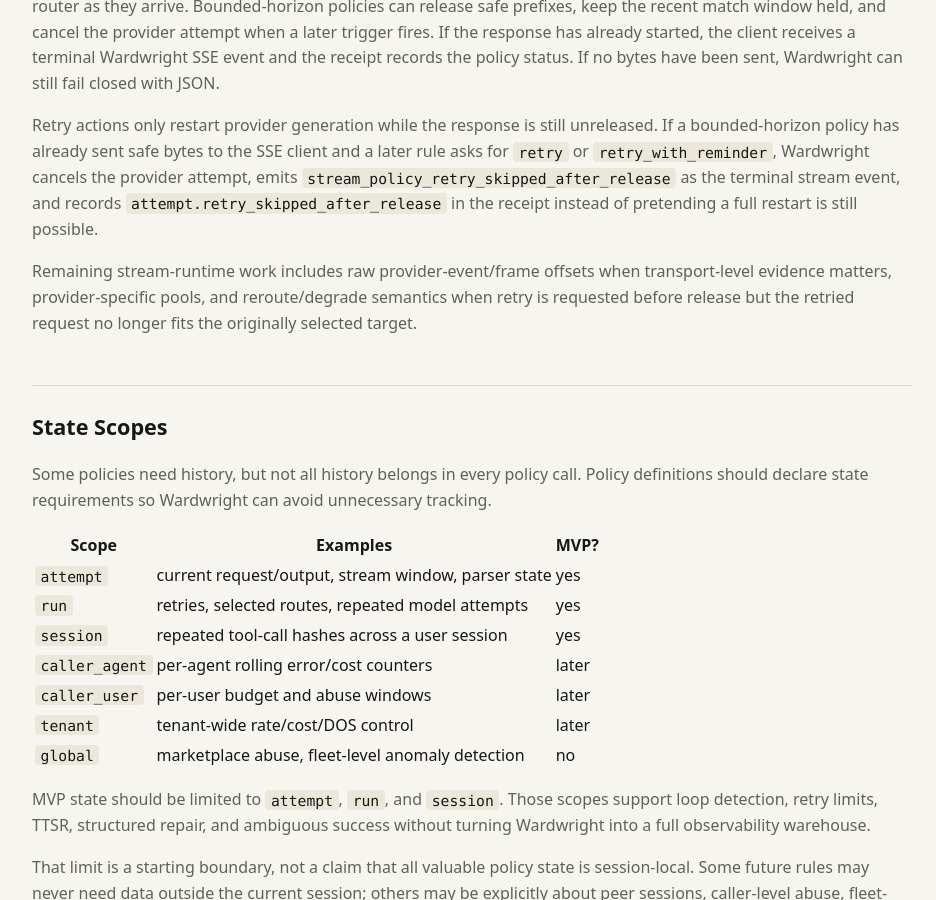
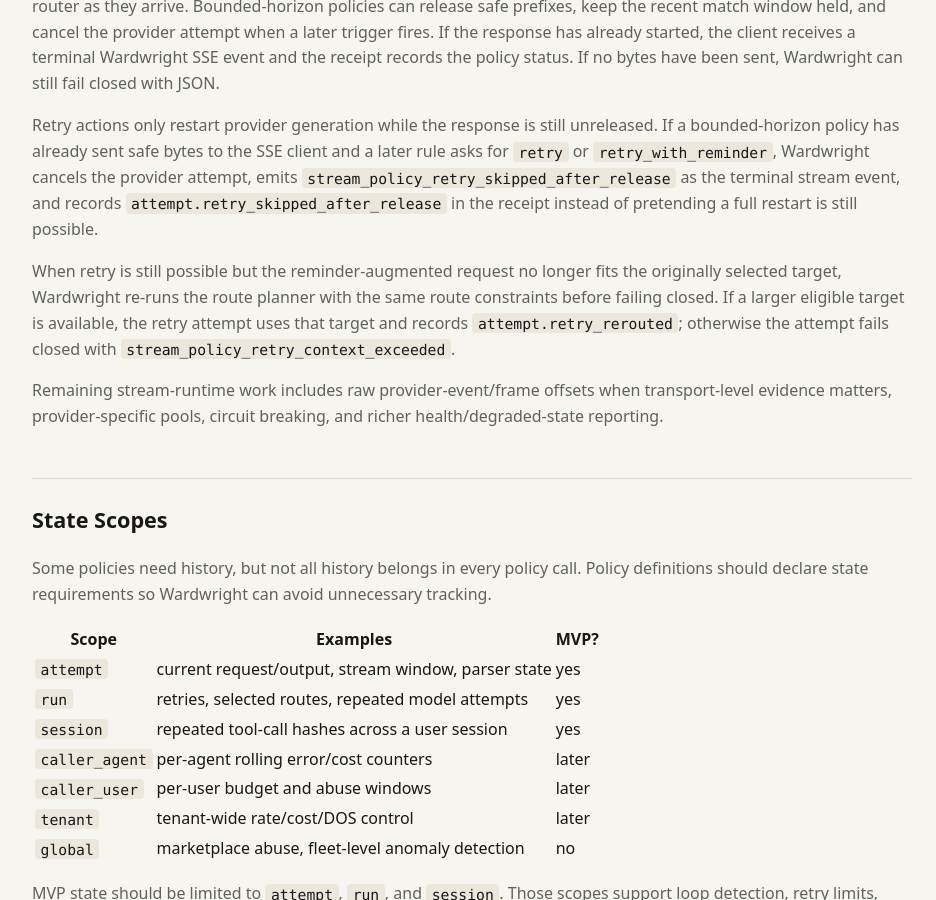
Before and after one commit to bglusman/ingary, a Jekyll site: the page built from docs/policy-engine.md, in a window 1280 px wide and 900 px high, scrolled down 5333 px. Shown: the whole window, without its empty margins (168-1104 px from the left). Built offline with Jekyll 4.4.1, drawn with Linux system fonts in a browser that asks for light colours.

Commit message:
Reroute stream retries before release

```diff
--- a/docs/policy-engine.md
+++ b/docs/policy-engine.md
@@ -256,10 +256,16 @@ as the terminal stream event, and records
 `attempt.retry_skipped_after_release` in the receipt instead of pretending a
 full restart is still possible.
 
+When retry is still possible but the reminder-augmented request no longer fits
+the originally selected target, Wardwright re-runs the route planner with the
+same route constraints before failing closed. If a larger eligible target is
+available, the retry attempt uses that target and records
+`attempt.retry_rerouted`; otherwise the attempt fails closed with
+`stream_policy_retry_context_exceeded`.
+
 Remaining stream-runtime work includes raw provider-event/frame offsets when
-transport-level evidence matters, provider-specific pools, and reroute/degrade
-semantics when retry is requested before release but the retried request no
-longer fits the originally selected target.
+transport-level evidence matters, provider-specific pools, circuit breaking,
+and richer health/degraded-state reporting.
 
 ## State Scopes
 
```
Also changed, not shown: docs/architecture-review-tasks.md (+1 -1 lines), 2 other files.
